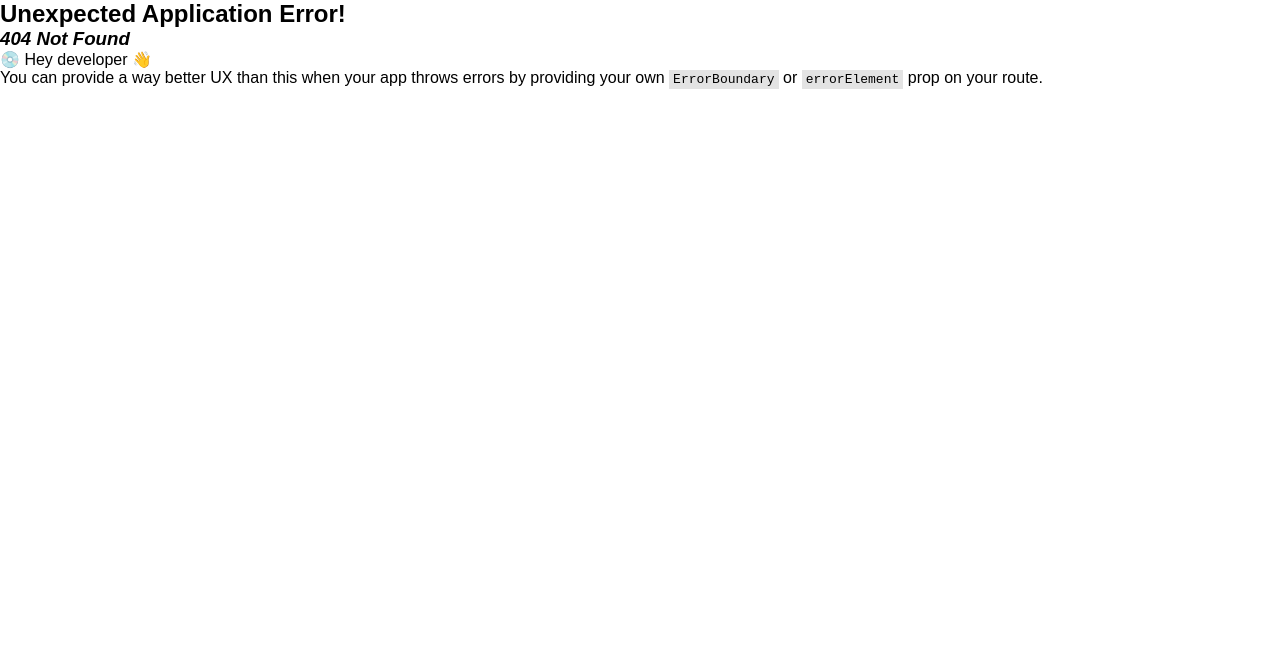
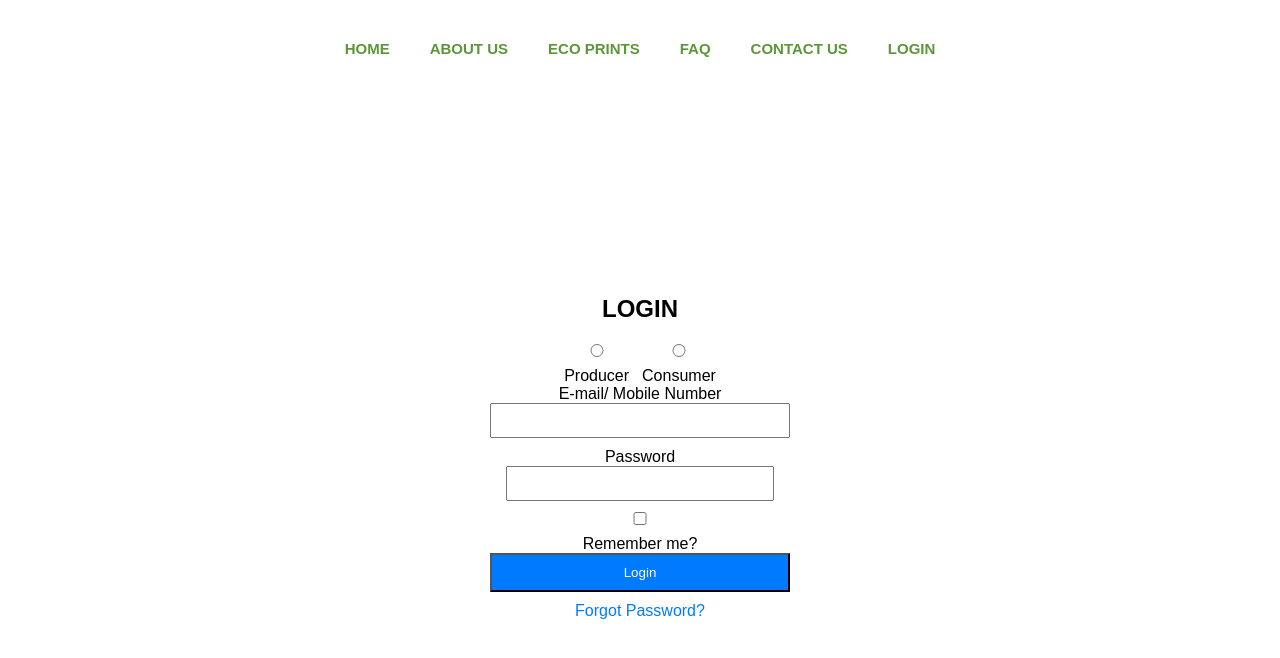
Before and after one commit to Lakshmipriya0404/e-waste-portal, a React (Vite) app: page /login in a window 1280 px wide. Before the commit this address had no page. Shown: the top 658 px of the page. Built offline with nearby package versions, Linux system fonts and the light colour scheme.

Commit message:
add login

```diff
--- a/src/components/NavBar/NavBar.tsx
+++ b/src/components/NavBar/NavBar.tsx
@@ -9,14 +9,9 @@ const NavBar: React.FC = () => {
     <div className={styles.navwrap}>
       <div className={styles.nav}>
         <div className={styles.logo}></div>
-        {NavRoutes.slice(0, 5).map((route, index) => (
+        {NavRoutes.slice(0, 6).map((route, index) => (
           <NavItem key={index} path={route.path} name={route.meta.name} />
         ))}
-        <div className={styles.navitems}>
-          <div className={styles.login}>
-            <button>LOGIN</button>
-          </div>
-        </div>
       </div>
       <div>
         <Outlet />
--- a/src/components/NavBar/NavRoutes.tsx
+++ b/src/components/NavBar/NavRoutes.tsx
@@ -3,6 +3,7 @@ import Contact from "../../routes/Contact/Contact";
 import Ecoprints from "../../routes/Ecoprints/Ecoprints";
 import Faqs from "../../routes/Faqs/Faqs";
 import Home from "../../routes/Home/Home";
+import Login from "../../routes/Login/Login";
 import Signup from "../../routes/Signup/Signup";
 
 export const NavRoutes = [
@@ -32,6 +33,11 @@ export const NavRoutes = [
     meta: { name: "Contact Us" },
   },
   {
+    path: "login",
+    element: <Login />,
+    meta: { name: "Login" },
+  },
+  {
     path: "signup",
     element: <Signup />,
     meta: { name: "Sign Up" },
--- /dev/null
+++ b/src/routes/Login/Login.module.css
@@ -0,0 +1,54 @@
+.logincontainer {
+  display: flex;
+  align-items: center;
+  justify-content: center;
+  height: 100vh;
+  margin: 0;
+}
+
+.loginwrap {
+  text-align: center;
+}
+
+.loginheader {
+  font-size: 24px;
+  font-weight: bold;
+}
+
+.formwrap {
+  margin-top: 20px;
+}
+
+.radiobtn {
+  display: flex;
+  flex-direction: row;
+}
+
+form {
+  display: flex;
+  flex-direction: column;
+  align-items: center;
+  max-width: 300px;
+  margin: auto;
+}
+
+input {
+  margin-bottom: 10px;
+  padding: 8px;
+  width: 100%;
+  box-sizing: border-box;
+}
+
+button {
+  background-color: #007bff;
+  color: #fff;
+  padding: 10px;
+  cursor: pointer;
+  width: 100%;
+}
+
+a {
+  margin-top: 10px;
+  text-decoration: none;
+  color: #007bff;
+}
--- /dev/null
+++ b/src/routes/Login/Login.tsx
@@ -0,0 +1,41 @@
+import React from "react";
+import styles from "./Login.module.css";
+const Login = () => {
+  return (
+    <div className={styles.logincontainer}>
+      <div className={styles.loginwrap}>
+        <div className={styles.loginheader}>LOGIN</div>
+        <div className={styles.formwrap}>
+          <form action="">
+            <div className={styles.radiobtn}>
+              <div>
+                <input type="radio" id="producer" name="userType" />
+                <label htmlFor="producer">Producer</label>
+              </div>
+              <div>
+                <input type="radio" id="consumer" name="userType" />
+                <label htmlFor="consumer">Consumer</label>
+              </div>
+            </div>
+            <div>
+              <label htmlFor="email">E-mail/ Mobile Number</label>
+              <input type="text" id="email" name="email" />
+            </div>
+            <div>
+              <label htmlFor="password">Password</label>
+              <input type="password" id="password" name="password" />
+            </div>
+            <div>
+              <input type="checkbox" id="remember" name="remember" />
+              <label htmlFor="remember">Remember me?</label>
+            </div>
+            <button type="submit">Login</button>
+            <a href="">Forgot Password?</a>
+          </form>
+        </div>
+      </div>
+    </div>
+  );
+};
+
+export default Login;
```
